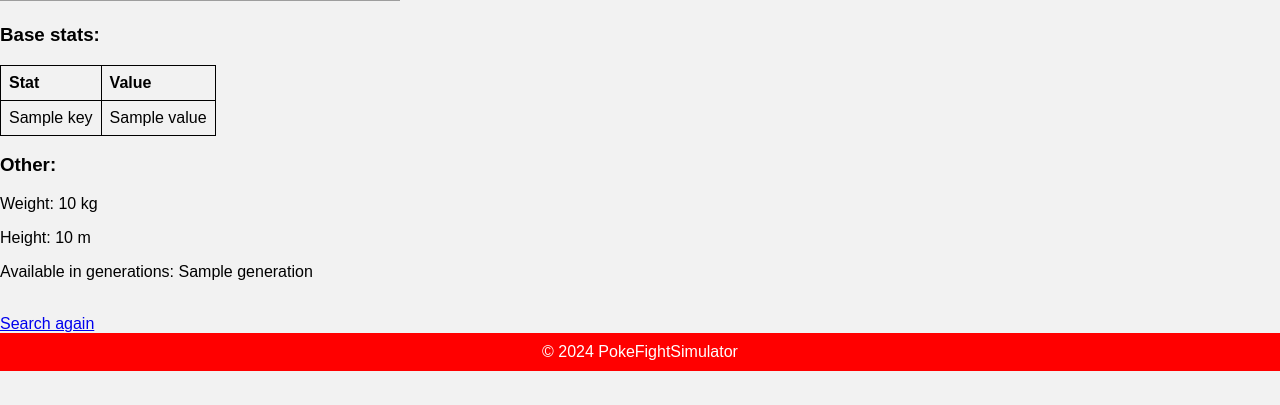
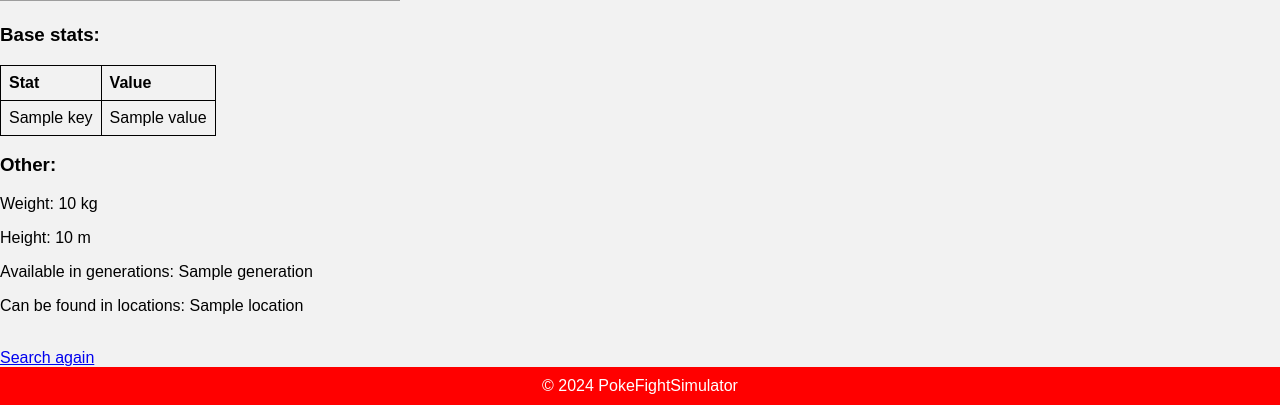
Before and after one commit to LAMaglan/PokeFightSimulartor, a FastAPI app: template templates/pokemon_details.html in a window 1280 px wide. Shown: the part 940-1345 px from the top of the page. Before the commit the page ends 1311 px from the top, so only its background shows below. Run offline with FastAPI, Linux system fonts and the light colour scheme; the template is opened without the code that fills it: most values are stand-ins (such as "Sample title", 1, 10 or a date in 2020); grey boxes are pictures that could not be loaded.

Commit message:
simply display of where pokemon can be located

```diff
--- a/main.py
+++ b/main.py
@@ -114,7 +114,7 @@ async def read_pokemon(request: Request, pokemon_name: str):
     try:
         logger.info(f"Fetching data for {pokemon_name}.")
 
-        pokemon, pokemon_sprites, cry, weight, height, generations = await get_pokemon(pokemon_name)
+        pokemon, pokemon_sprites, cry, weight, height, generations, locations = await get_pokemon(pokemon_name)
         pokemon_types = pokemon.types
         pokemon_stats = extract_pokemon_base_stats(pokemon)
 
@@ -131,7 +131,8 @@ async def read_pokemon(request: Request, pokemon_name: str):
                 "cry": cry,
                 "weight": weight,
                 "height": height,
-                "generations": generations
+                "generations": generations,
+                "locations": locations
             },
         )
         logger.info(f"Data for {pokemon_name} successfully fetched and returned.")
@@ -153,12 +154,12 @@ async def battle(
         (
             pokemon1,
             pokemon1_sprites,
-            _, _, _, _
+            _, _, _, _, _
         ) = await get_pokemon(pokemon1_name)
         (
             pokemon2,
             pokemon2_sprites,
-            _, _, _, _
+            _, _, _, _, _
         ) = await get_pokemon(pokemon2_name)
 
         # passed on from index.html
--- a/templates/pokemon_details.html
+++ b/templates/pokemon_details.html
@@ -76,6 +76,7 @@
 <p>Weight: {{ weight }} kg</p>
 <p>Height: {{ height }} m</p>
 <p>Available in generations: {{ generations | join(', ') }}</p>
+<p>Can be found in locations: {{ locations | join(', ') }}</p>
 <br>
 <a href="/">Search again</a>
 {% endblock %}
--- a/utils.py
+++ b/utils.py
@@ -163,6 +163,16 @@ def get_generations(generations: dict) -> list:
     generations =  [key for key in generations.keys() if key.startswith("generation")]
     return [gen.replace('generation-', '') for gen in generations]
 
+async def get_locations(location_encounter: dict) -> list:
+    async with httpx.AsyncClient() as client:
+        response = await client.get(location_encounter)
+        if response.status_code == 200:
+            locations_details = response.json()
+            return [location_name["location_area"]["name"] for location_name in locations_details]
+        else:
+            raise HTTPException(
+                status_code=response.status_code, detail="Encounters for pokemon not found"
+            )
 
 async def get_pokemon(pokemon_name: str):
     url = f"https://pokeapi.co/api/v2/pokemon/{pokemon_name}"
@@ -187,8 +197,9 @@ async def get_pokemon(pokemon_name: str):
             weight = pokemon_data["weight"] / 10 #kg
             height = pokemon_data["height"] / 10 #m
             generations = get_generations(pokemon_data["sprites"]["versions"])
+            locations = await get_locations(pokemon_data["location_area_encounters"])
 
-            return pokemon, sprites, cry, weight, height, generations
+            return pokemon, sprites, cry, weight, height, generations, locations
         else:
             raise HTTPException(
                 status_code=response.status_code, detail="Pokemon not found"
```
